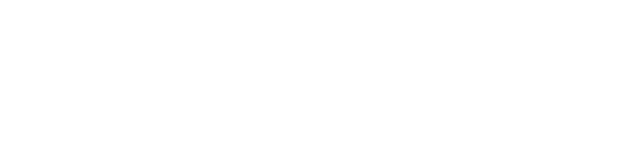
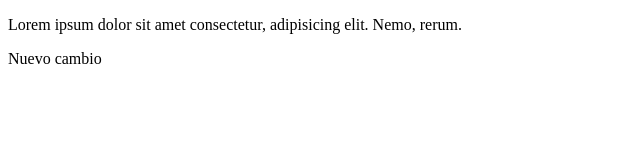
Before and after one commit to CelsoReyes2629/Test-Repositorio, a plain HTML site: page index.html in a window 1280 px wide. Shown: the whole page, without its empty margins (0-640 px from the left). Drawn offline with Linux system fonts and the light colour scheme.

Commit message:
Nuevo div agregado

```diff
--- a/index.html
+++ b/index.html
@@ -7,6 +7,9 @@
     <title>Document</title>
 </head>
 <body>
-
+    <!-- Div contenedor 1-- -->
+    <div></div>
+    <p>Lorem ipsum dolor sit amet consectetur, adipisicing elit. Nemo, rerum.</p>
+    <p>Nuevo cambio</p>
 </body>
 </html>
```
Also changed, not shown: h.txt (added).
